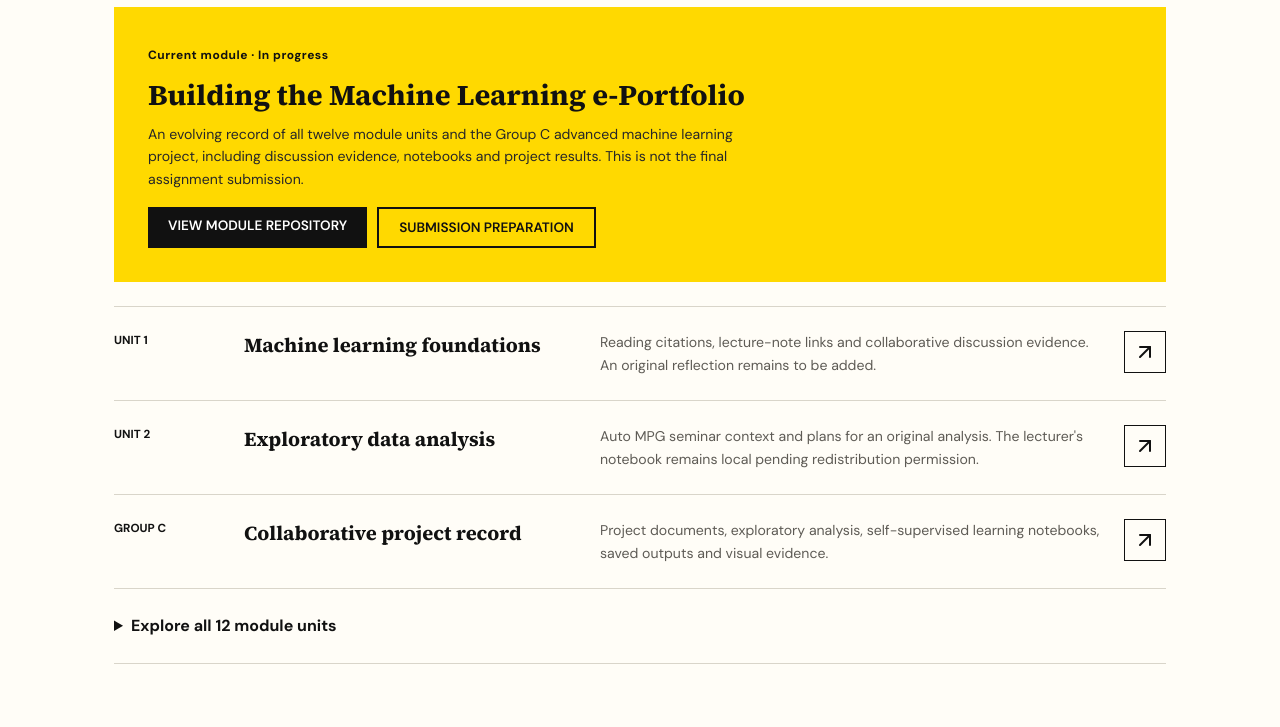
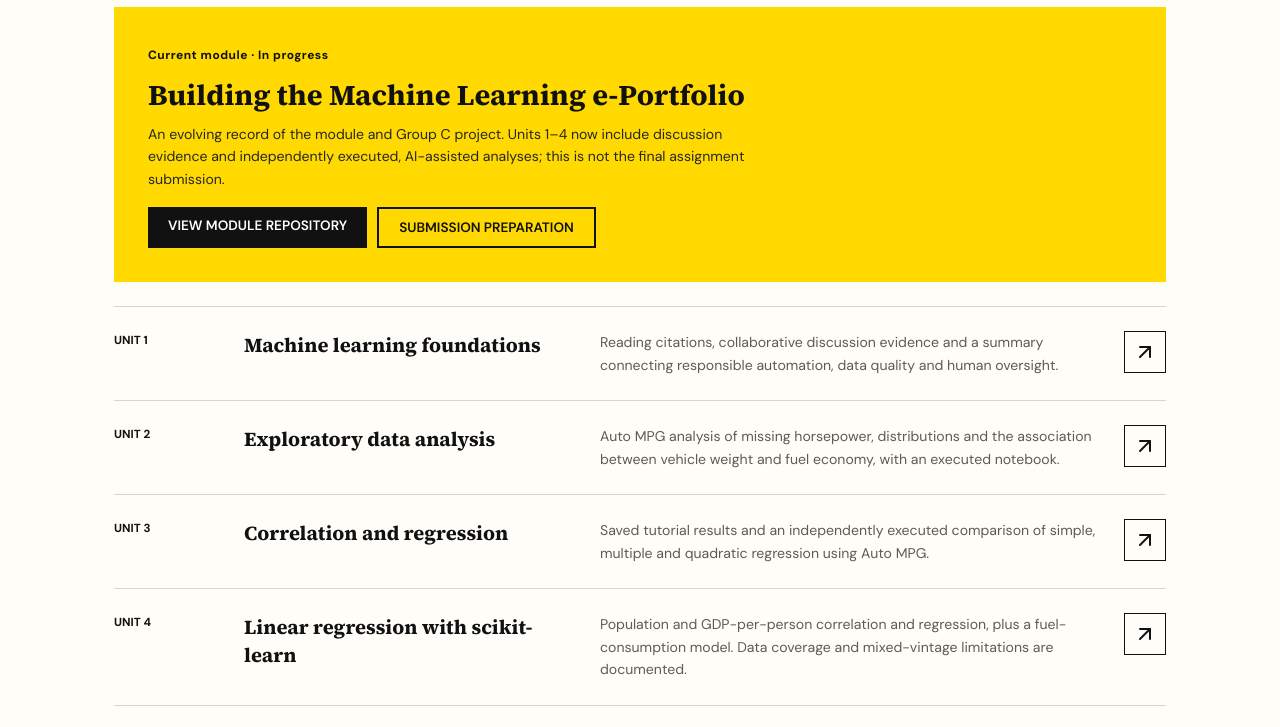
Before and after one commit to ie25073/ie25073.github.io, a plain HTML site: page index.html in a window 1280 px wide. Shown: the part 880-1607 px from the top of the page. Drawn offline with nearby package versions, Linux system fonts and the light colour scheme.

Commit message:
Update portfolio evidence for machine learning Units 1–4

```diff
--- a/index.html
+++ b/index.html
@@ -277,7 +277,7 @@
     <div class="featured">
       <span class="tag-top">Current module · In progress</span>
       <h3>Building the Machine Learning e-Portfolio</h3>
-      <p>An evolving record of all twelve module units and the Group C advanced machine learning project, including discussion evidence, notebooks and project results. This is not the final assignment submission.</p>
+      <p>An evolving record of the module and Group C project. Units 1–4 now include discussion evidence and independently executed, AI-assisted analyses; this is not the final assignment submission.</p>
       <div class="submission-actions">
         <a class="btn" href="https://github.com/ie25073/machine-learning-module-oct2026" target="_blank" rel="noopener">View module repository</a>
         <a class="btn secondary" href="https://github.com/ie25073/machine-learning-module-oct2026/blob/main/submission-preparation.md" target="_blank" rel="noopener">Submission preparation</a>
@@ -287,14 +287,26 @@
       <article class="evidence-item">
         <div class="unit">Unit 1</div>
         <h3>Machine learning foundations</h3>
-        <p>Reading citations, lecture-note links and collaborative discussion evidence. An original reflection remains to be added.</p>
+        <p>Reading citations, collaborative discussion evidence and a summary connecting responsible automation, data quality and human oversight.</p>
         <a class="evidence-link" aria-label="Read Module 6 Unit 1 overview" href="https://github.com/ie25073/machine-learning-module-oct2026/tree/main/Modules%206%20-%20October%202026%20Introduction%20to%20Machine%20Learning/Unit%201%20-%20Introduction%20to%20Machine%20Learning" target="_blank" rel="noopener"><i data-lucide="arrow-up-right" aria-hidden="true"></i></a>
       </article>
       <article class="evidence-item">
         <div class="unit">Unit 2</div>
         <h3>Exploratory data analysis</h3>
-        <p>Auto MPG seminar context and plans for an original analysis. The lecturer's notebook remains local pending redistribution permission.</p>
+        <p>Auto MPG analysis of missing horsepower, distributions and the association between vehicle weight and fuel economy, with an executed notebook.</p>
         <a class="evidence-link" aria-label="Read Module 6 Unit 2 EDA overview" href="https://github.com/ie25073/machine-learning-module-oct2026/tree/main/Modules%206%20-%20October%202026%20Introduction%20to%20Machine%20Learning/Unit%202%20-%20Exploratory%20Data%20Analysis" target="_blank" rel="noopener"><i data-lucide="arrow-up-right" aria-hidden="true"></i></a>
+      </article>
+      <article class="evidence-item">
+        <div class="unit">Unit 3</div>
+        <h3>Correlation and regression</h3>
+        <p>Saved tutorial results and an independently executed comparison of simple, multiple and quadratic regression using Auto MPG.</p>
+        <a class="evidence-link" aria-label="Read Module 6 Unit 3 correlation and regression analysis" href="https://github.com/ie25073/machine-learning-module-oct2026/tree/main/Modules%206%20-%20October%202026%20Introduction%20to%20Machine%20Learning/Unit%203%20-%20Correlation%20and%20Regression" target="_blank" rel="noopener"><i data-lucide="arrow-up-right" aria-hidden="true"></i></a>
+      </article>
+      <article class="evidence-item">
+        <div class="unit">Unit 4</div>
+        <h3>Linear regression with scikit-learn</h3>
+        <p>Population and GDP-per-person correlation and regression, plus a fuel-consumption model. Data coverage and mixed-vintage limitations are documented.</p>
+        <a class="evidence-link" aria-label="Read Module 6 Unit 4 regression analyses" href="https://github.com/ie25073/machine-learning-module-oct2026/tree/main/Modules%206%20-%20October%202026%20Introduction%20to%20Machine%20Learning/Unit%204%20-%20Linear%20Regression%20with%20Scikit-Learn" target="_blank" rel="noopener"><i data-lucide="arrow-up-right" aria-hidden="true"></i></a>
       </article>
       <article class="evidence-item">
         <div class="unit">Group C</div>
@@ -305,7 +317,7 @@
     </div>
     <details class="unit-index">
       <summary>Explore all 12 module units</summary>
-      <p>Units 3–12 are currently empty placeholders; their names do not indicate completed work.</p>
+      <p>Units 1–4 contain evidence and analysis. Units 5–12 are currently empty placeholders; their names do not indicate completed work.</p>
       <ol>
         <li><a href="https://github.com/ie25073/machine-learning-module-oct2026/tree/main/Modules%206%20-%20October%202026%20Introduction%20to%20Machine%20Learning/Unit%201%20-%20Introduction%20to%20Machine%20Learning" target="_blank" rel="noopener">Introduction to Machine Learning</a></li>
         <li><a href="https://github.com/ie25073/machine-learning-module-oct2026/tree/main/Modules%206%20-%20October%202026%20Introduction%20to%20Machine%20Learning/Unit%202%20-%20Exploratory%20Data%20Analysis" target="_blank" rel="noopener">Exploratory Data Analysis</a></li>
@@ -497,7 +509,7 @@
      <a href="https://github.com/ie25073" target="_blank">github.com/ie25073</a>
   </p>
 
-  <p style="margin-top:6px; opacity:.7">Built with GitHub Pages · Updated 9 November 2026</p>
+  <p style="margin-top:6px; opacity:.7">Built with GitHub Pages · Updated 19 November 2026</p>
 </footer>
 
 <script>window.addEventListener('DOMContentLoaded', () => lucide.createIcons());</script>
```
